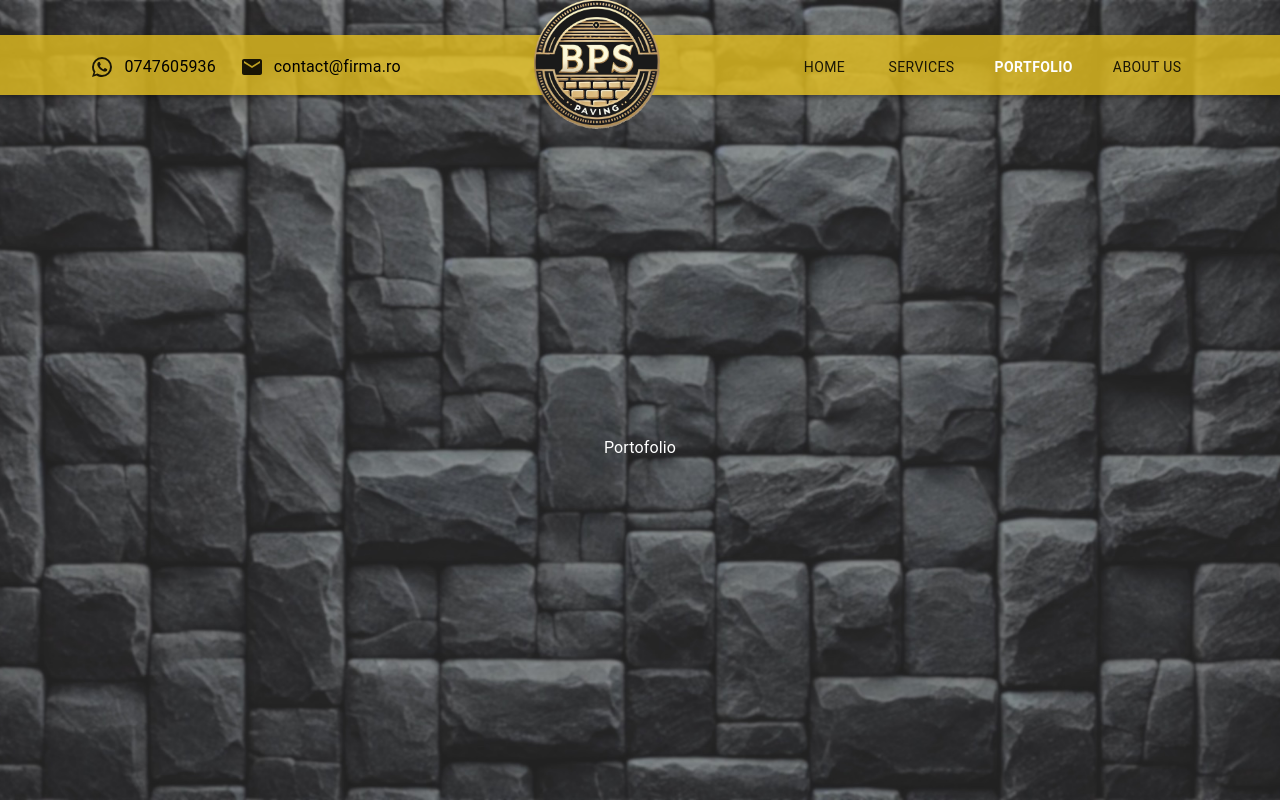
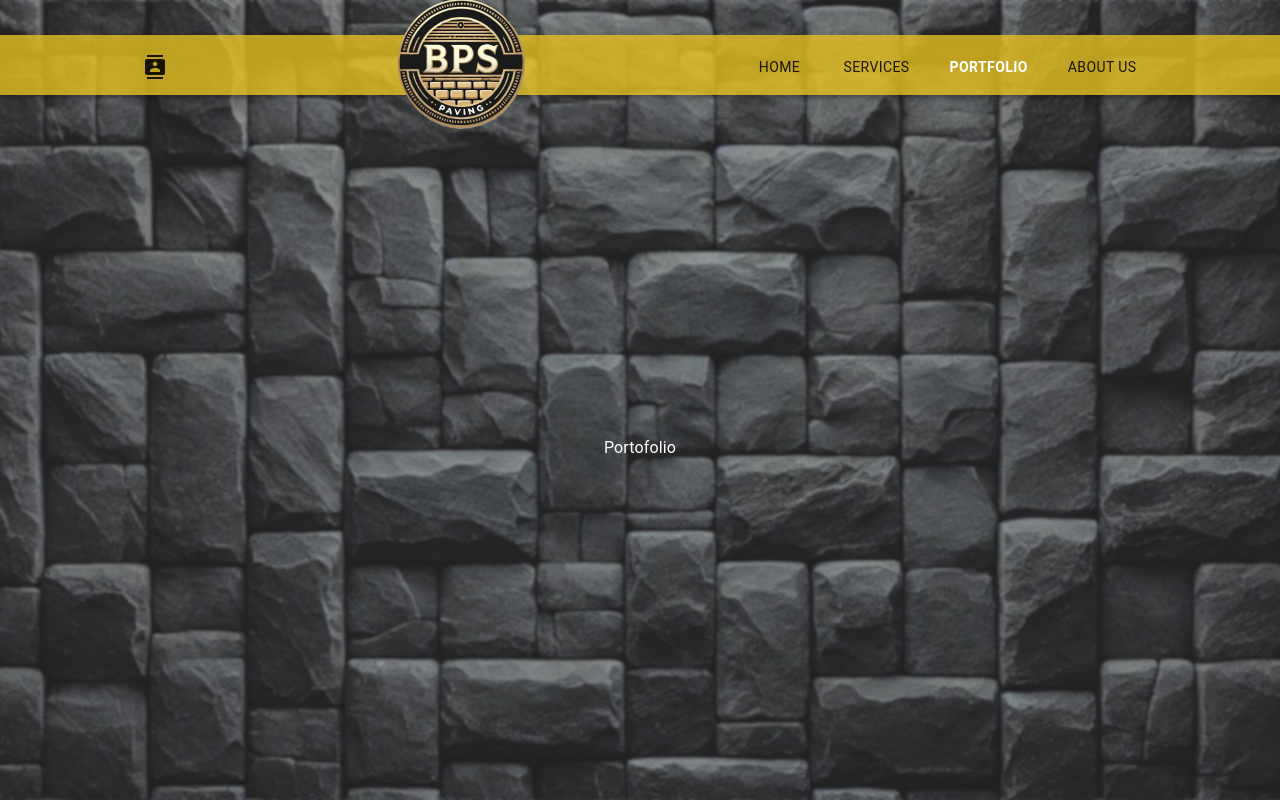
Before and after one commit to reutmihai/Bil-Pave-App, a React (Vite) app: page /Bil-Pave-App/portfolio in a window 1280 px wide. Built offline with nearby package versions, Linux system fonts and the light colour scheme.

Commit message:
Added contact button in navbar to display contact details in a dropdown menu

```diff
--- a/src/components/navigation/Navigation.jsx
+++ b/src/components/navigation/Navigation.jsx
@@ -7,16 +7,23 @@ import {
   Drawer,
   Box,
   IconButton,
+  MenuItem,
+  Menu,
 } from "@mui/material";
 import { Link, useLocation } from "react-router-dom";
 import MenuIcon from "@mui/icons-material/Menu";
 import logo from "../../assets/logo.png";
-import WhatsAppIcon from '@mui/icons-material/WhatsApp';
-import EmailIcon from '@mui/icons-material/Email';
+import WhatsAppIcon from "@mui/icons-material/WhatsApp";
+import EmailIcon from "@mui/icons-material/Email";
+import PhoneIcon from "@mui/icons-material/Phone";
+import ContactsIcon from "@mui/icons-material/Contacts";
 
 export const Navigation = () => {
   const location = useLocation();
   const [drawerOpen, setDrawerOpen] = useState(false);
+  const [anchorEl, setAnchorEl] = useState(null);
+  const handleOpenMenu = (event) => setAnchorEl(event.currentTarget);
+  const handleCloseMenu = () => setAnchorEl(null);
 
   const toggleDrawer = (open) => {
     setDrawerOpen(open);
@@ -35,7 +42,7 @@ export const Navigation = () => {
         sx={{
           position: "fixed",
           backgroundColor: "primary.yellowTransparent",
-          mt: {xs: "13px", sm:"20px", md:"35px"},
+          mt: { xs: "13px", sm: "20px", md: "35px" },
           maxHeight: "60px",
           zIndex: 1200,
         }}
@@ -55,40 +62,71 @@ export const Navigation = () => {
               justifyContent: "flex-star",
             }}
           >
-            {/* <Typography
-              variant="body1"
-              sx={{ fontSize: "14px", fontWeight: 600, ml: 1 }}
-            >
-              CONTACTS
-            </Typography> */}
-            <Box
+            {/* Buton Contact */}
+            <IconButton onClick={handleOpenMenu} color="inherit" aria-label="Contact Menu">
+              <ContactsIcon />
+            </IconButton>
+
+            {/* Meniu Contact */}
+            <Menu
+              anchorEl={anchorEl}
+              open={Boolean(anchorEl)}
+              onClose={handleCloseMenu}
               sx={{
-                display: "flex",
-                alignItems: "center",
+                mt: 1,
+                "& .MuiPaper-root": {
+                  backgroundColor: "#333",
+                  color: "white",
+                },
               }}
             >
-              <WhatsAppIcon sx={{mr: "10px"}}/>
-              <Typography variant="body1" sx={{ display: {xs: "none", sm: "none", md: "inherit"} }}>
+              <MenuItem
+                onClick={handleCloseMenu}
+                sx={{ "&:hover": { backgroundColor: "#555" } }}
+              >
+                <EmailIcon sx={{ mr: 1, color: "white" }} />
+                <Typography variant="body1">
                   <a
-                  href="https:///wa.me/+0747605936"
+                    href="mailto:sebastianbelibou@gmail.ro"
+                    style={{ textDecoration: "none", color: "white" }}
+                  >
+                    sebastianbelibou@gmail.ro
+                  </a>
+                </Typography>
+              </MenuItem>
+
+              <MenuItem
+                onClick={handleCloseMenu}
+                sx={{ "&:hover": { backgroundColor: "#555" } }}
+              >
+                <WhatsAppIcon sx={{ mr: 1, color: "white" }} />
+                <Typography variant="body1">
+                  <a
+                    href="https://wa.me/40747605936"
                     target="_blank"
-                  rel="noopener norefferer"
+                    rel="noopener noreferrer"
+                    style={{ textDecoration: "none", color: "white" }}
                   >
                     0747605936
                   </a>
                 </Typography>
-            </Box>
-            <Box
-            sx={{
-              display: "flex",
-              alignItems: "center",
-            }}
+              </MenuItem>
+
+              <MenuItem
+                onClick={handleCloseMenu}
+                sx={{ "&:hover": { backgroundColor: "#555" } }}
               >
-            <EmailIcon sx={{mr: "10px"}}/>
-            <Typography variant="body1" sx={{ display: {xs: "none", sm: "none", md: "inherit"} }}>
-              <a href="mailto:contact@firma.ro" target="_blank" rel="noopener norefferer">contact@firma.ro</a>
+                <PhoneIcon sx={{ mr: 1, color: "white" }} />
+                <Typography variant="body1">
+                  <a
+                    href="tel:+31687430616"
+                    style={{ textDecoration: "none", color: "white" }}
+                  >
+                    +31687430616
+                  </a>
                 </Typography>
-          </Box>
+              </MenuItem>
+            </Menu>
           </Box>
 
           {/* Logo */}
@@ -123,7 +161,7 @@ export const Navigation = () => {
             sx={{
               display: { xs: "none", sm: "flex" },
               justifyContent: "center",
-              gap: {sm: "3px", md: 3},
+              gap: { sm: "3px", md: 3 },
             }}
           >
             {menuItems.map((item) => (
@@ -133,7 +171,7 @@ export const Navigation = () => {
                   color: location.pathname === item.path ? "white" : "inherit",
                   fontWeight:
                     location.pathname === item.path ? "bold" : "normal",
-                  fontSize: { xs: "10px", md: "14px"},
+                  fontSize: { xs: "10px", md: "14px" },
                 }}
                 component={Link}
                 to={item.path}
```
Lines whose indentation alone changed are shown as unchanged.
